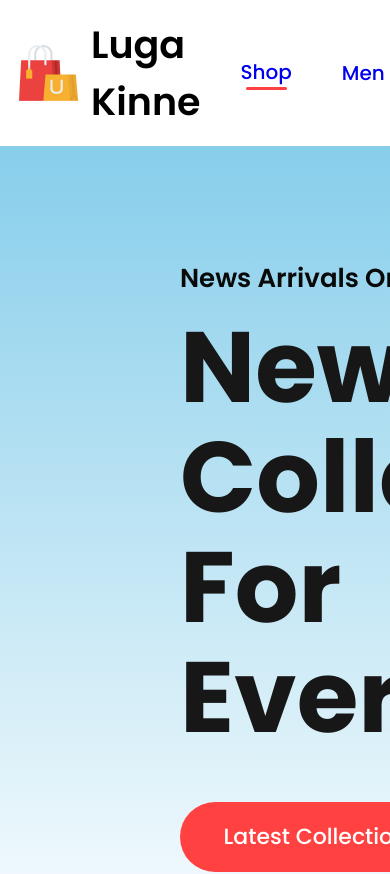
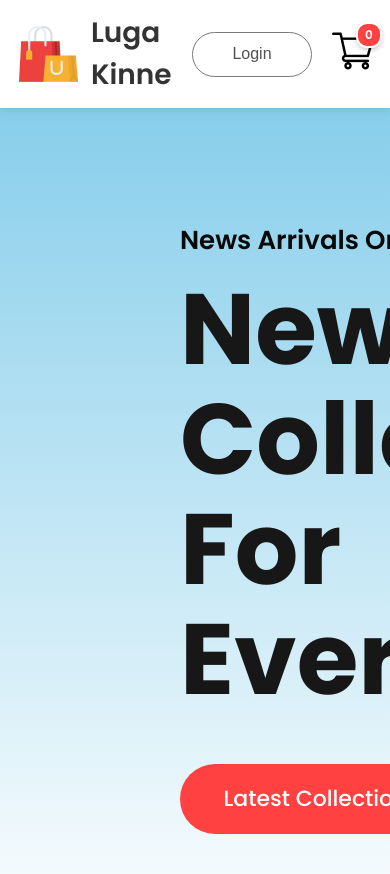
Before and after one commit to mr-prasai2004/LugaKinne, a React (Create React App) app in the folder frontend/: page / in a window 390 px wide. Shown: the top 874 px of the page. Built offline with nearby package versions, Linux system fonts and the light colour scheme.

Commit message:
Change Hero Image

```diff
--- a/frontend/src/Components/Hero/Hero.css
+++ b/frontend/src/Components/Hero/Hero.css
@@ -51,4 +51,5 @@ background: linear-gradient(180deg, #87CEEB, #ffffff);
     display: flex;
     align-items: center;
     justify-content: center;
+    margin-top: 50px;
 }
--- a/frontend/src/Components/Hero/Hero.jsx
+++ b/frontend/src/Components/Hero/Hero.jsx
@@ -2,7 +2,7 @@ import React from 'react'
 import './Hero.css'
 import hand_icon from '../Assets/hand_icon.png'
 import arrow_icon from '../Assets/arrow.png'
-import hero_img from '../Assets/hero_image.png'
+import hero_img from '../Assets/hero_image1.png'
 export const Hero = () => {
   return (
     <div className='hero'>
--- a/frontend/src/Components/Navbar/Navbar.css
+++ b/frontend/src/Components/Navbar/Navbar.css
@@ -1,74 +1,143 @@
-.navbar{
+.navbar {
     display: flex;
     justify-content: space-around;
-    padding: 16px;
-    box-shadow: 0 1px 3px -2px black;
+    align-items: center;
+    padding: 16px 20px;
+    box-shadow: 0 2px 8px rgba(0, 0, 0, 0.1);
+    background: white;
+    position: sticky;
+    top: 0;
+    z-index: 1000;
+    transition: all 0.3s ease;
 }
-.nav-logo{
+
+.nav-logo {
     display: flex;
     align-items: center;
     gap: 10px;
 }
-.nav-logo p{
-    color: black;
+
+.nav-logo p {
+    color: #333;
     font-size: 38px;
     font-weight: 600;
+    margin: 0;
 }
-.nav-menu{
+
+.nav-menu {
     display: flex;
     align-items: center;
     list-style: none;
-    gap:50px;
+    gap: 50px;
     color: #626262;
     font-size: 20px;
     font-weight: 500;
+    margin: 0;
+    padding: 0;
+}
 
-}
-.nav-menu li{
+.nav-menu li {
     display: flex;
     flex-direction: column;
     align-items: center;
     justify-content: center;
     cursor: pointer;
+    position: relative;
+    padding: 10px 0;
+    transition: color 0.3s ease;
 }
-.nav-menu hr{
-    border:none;
-    width: 80%;
+
+.nav-menu li:hover {
+    color: #ff4141;
+}
+
+.nav-menu hr {
+    border: none;
+    width: 0;
     height: 3px;
     border-radius: 10px;
     background-color: #ff4141;
+    transition: width 0.3s ease;
+    margin: 5px 0 0 0;
+}
 
+.nav-menu li:hover hr {
+    width: 80%;
 }
-.nav-login-cart{
+
+.nav-login-cart {
     display: flex;
     align-items: center;
     gap: 45px;
+    position: relative;
 }
-.nav-login-cart button{
+
+.nav-login-cart button {
     width: 157px;
     height: 58px;
     outline: none;
     border: 1px solid #7a7a7a;
     border-radius: 75px;
-    color: 515151;
+    color: #515151;
     font-size: 20px;
     font-weight: 500;
-    background:white;
+    background: white;
     cursor: pointer;
+    transition: all 0.3s ease;
 }
-.nav-login-cart button:active{
+
+.nav-login-cart button:hover {
+    background: #f8f8f8;
+    border-color: #ff4141;
+    transform: translateY(-1px);
+    box-shadow: 0 4px 12px rgba(0, 0, 0, 0.1);
+}
+
+.nav-login-cart button:active {
     background: #f3f3f3;
+    transform: translateY(0);
 }
-.nav-cart-count{
+
+.nav-cart-count {
     width: 22px;
     height: 22px;
     display: flex;
     justify-content: center;
     align-items: center;
-    margin-top: -35px;
-    margin-left: -55px;
-    border-radius:  11px;;
-    font-size: 11px;
-    background: red;
+    position: absolute;
+    top: -8px;
+    right: -8px;
+    border-radius: 11px;
+    font-size: 12px;
+    font-weight: 600;
+    background: #ff4141;
     color: white;
+    border: 2px solid white;
+    box-shadow: 0 2px 4px rgba(0, 0, 0, 0.2);
 }
+
+/* Responsive Design */
+@media (max-width: 768px) {
+    .navbar {
+        padding: 12px 16px;
+        justify-content: space-between;
+    }
+
+    .nav-menu {
+        display: none;
+    }
+
+    .nav-logo p {
+        font-size: 28px;
+    }
+
+    .nav-login-cart {
+        gap: 20px;
+    }
+
+    .nav-login-cart button {
+        width: 120px;
+        height: 45px;
+        font-size: 16px;
+    }
+}
```
Also changed, not shown: frontend/src/Components/Assets/hero_image1.png (added).
